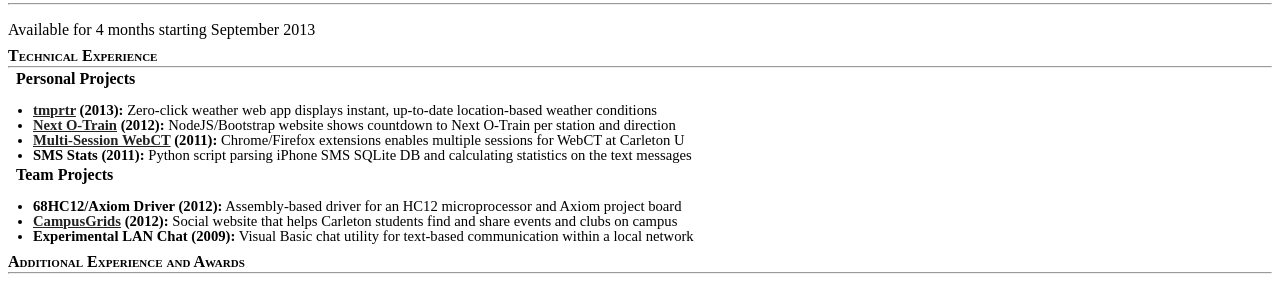
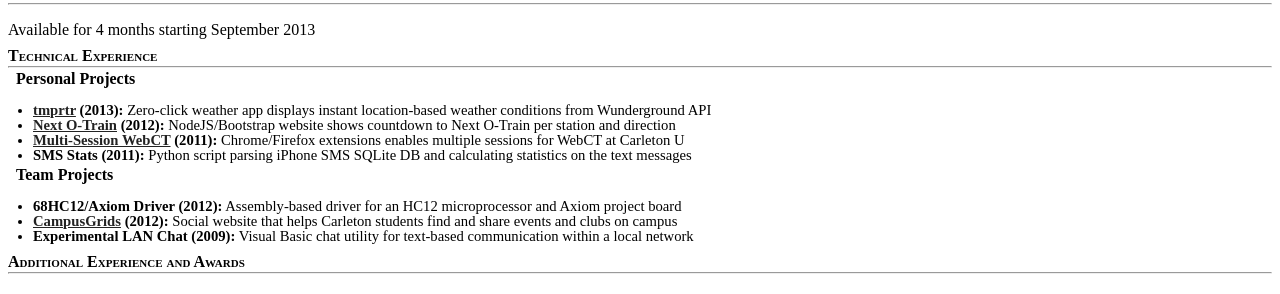
Before and after one commit to tl-dr/ryanseys.com, a Jekyll site: the page built from _posts/2013-01-12-resume.md, in a window 1280 px wide. Shown: the part 491-785 px from the top of the page. Built offline with Jekyll 4.4.1, drawn with Linux system fonts in a browser that asks for light colours; Markdown is read by kramdown in place of the engine named in the settings.

Commit message:
Emphasize Wunderground API used on resume

```diff
--- a/_posts/2013-01-12-resume.md
+++ b/_posts/2013-01-12-resume.md
@@ -68,7 +68,7 @@ Available for 4 months starting September 2013
 - - -
 **Personal Projects**
 {: .jobrole}
-- **[tmprtr](http://tmprtr.herokuapp.com) (2013):** Zero-click weather web app displays instant, up-to-date location-based weather conditions
+- **[tmprtr](http://tmprtr.herokuapp.com) (2013):** Zero-click weather app displays instant location-based weather conditions from Wunderground API
 - **[Next O-Train](http://nextotrain.com) (2012):** NodeJS/Bootstrap website shows countdown to Next O-Train per station and direction
 - **[Multi-Session WebCT](https://addons.mozilla.org/en-US/firefox/addon/carleton-university-webct-m) (2011):** Chrome/Firefox extensions enables multiple sessions for WebCT at Carleton U
 - **SMS Stats (2011):** Python script parsing iPhone SMS SQLite DB and calculating statistics on the text messages
```
